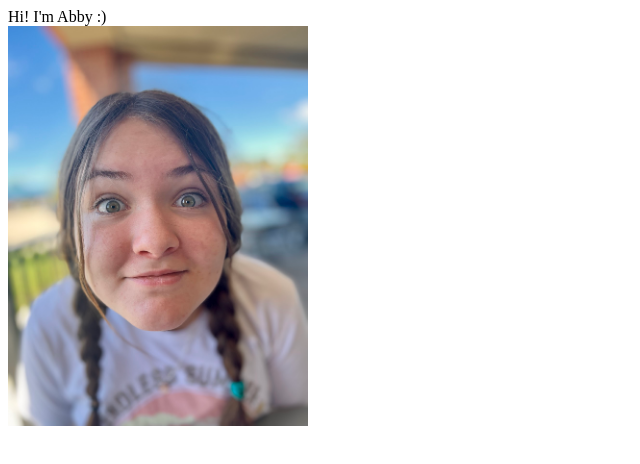
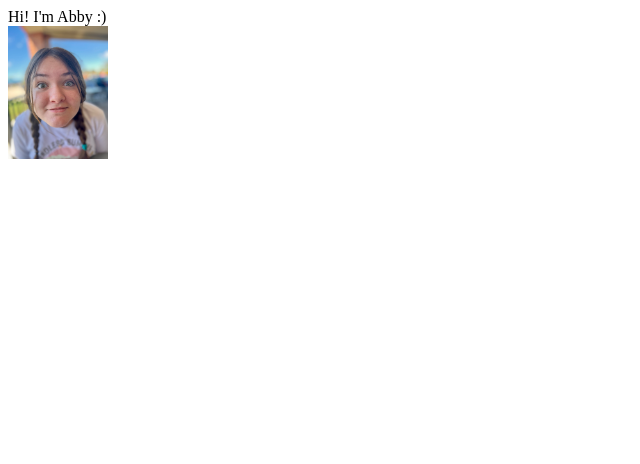
Before and after one commit to pupcorn123/pupcorn123.github.io, a plain HTML site: page index.html in a window 1280 px wide. Shown: the whole page, without its empty margins (0-640 px from the left). Drawn offline with Linux system fonts and the light colour scheme.

Commit message:
Update index.html

```diff
--- a/index.html
+++ b/index.html
@@ -5,6 +5,6 @@
     </head>
     <body>
       Hi! I'm Abby :) <br>
-      <img src="abby.jpg" style="width:300px;height:auto;">
+      <img src="abby.jpg" style="max-width: 100px; height: auto; ">
     </body>
 </html>
```
